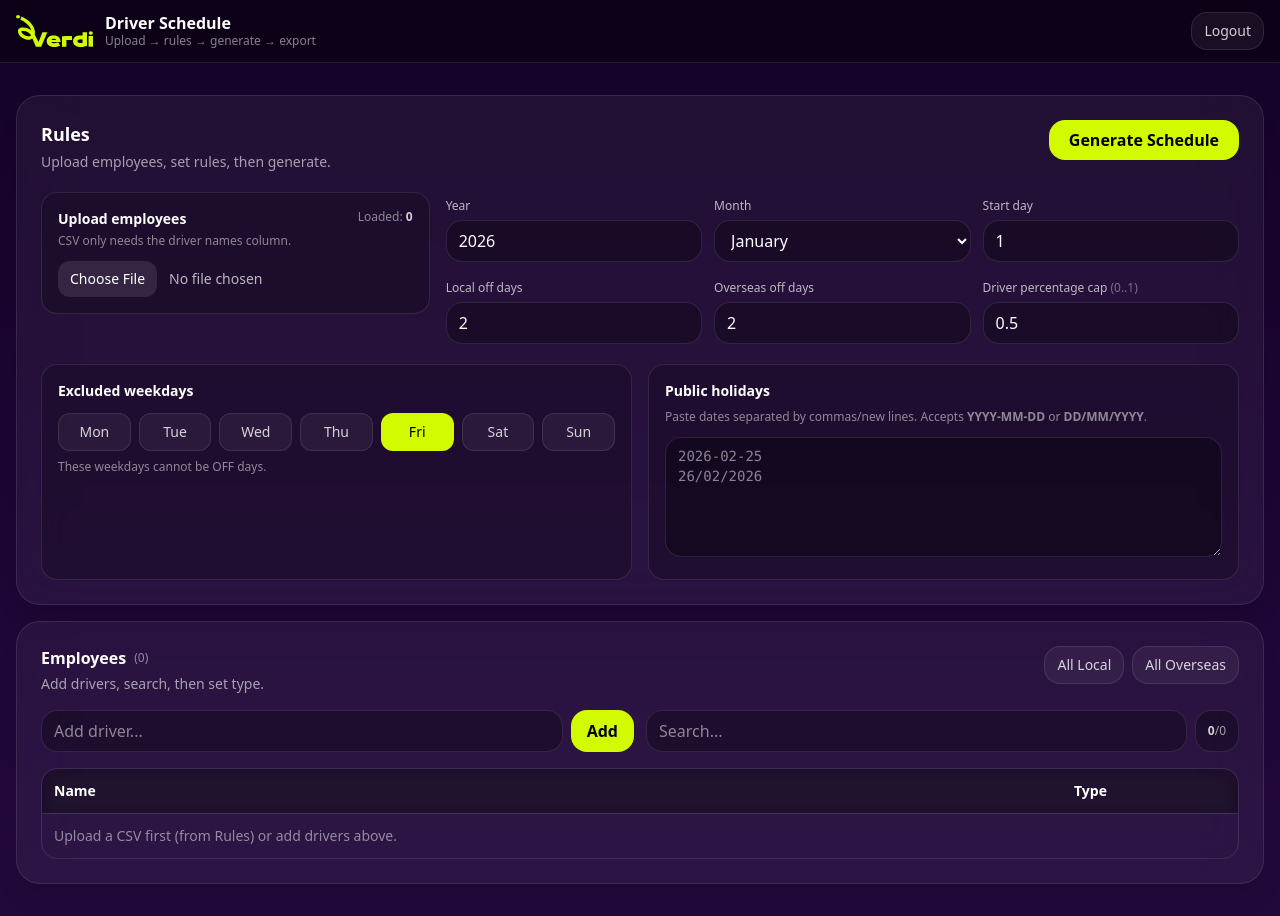
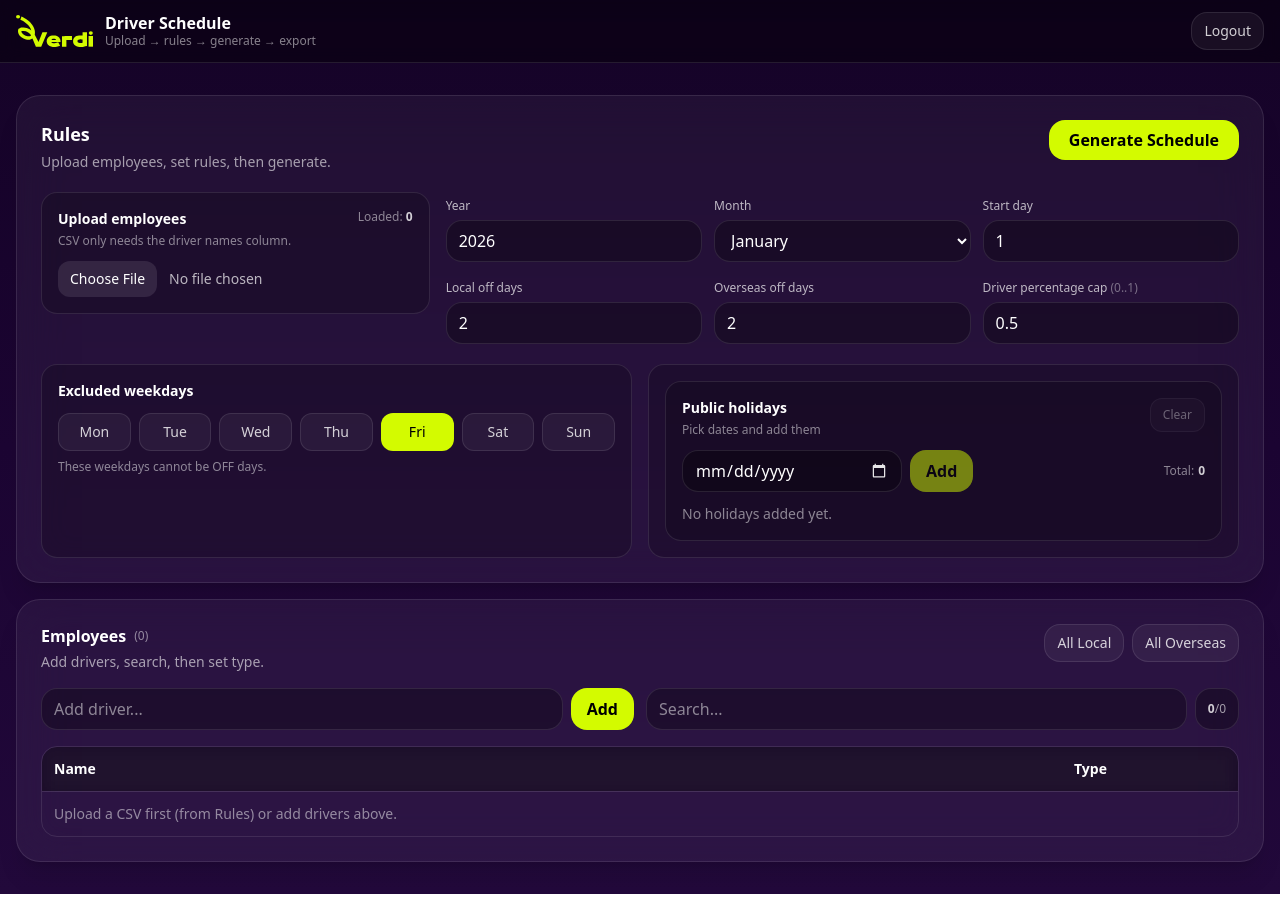
Before and after one commit to Chungus17/driver-scheduler-ui, a React (Vite) app: page /app in a window 1280 px wide. After the commit the page ends 894 px from the top, so only its background shows below. Built offline with nearby package versions, Linux system fonts and the light colour scheme; sample sign-in values are in the browser's storage.

Commit message:
Some UI changes

```diff
--- a/src/index.css
+++ b/src/index.css
@@ -1,5 +1,12 @@
 @import "tailwindcss";
 
-:root {
-    --color: #22093b;
+/* Make native date input calendar icon visible on dark backgrounds */
+.date-white-icon::-webkit-calendar-picker-indicator {
+  filter: invert(1);
+  opacity: 0.9;
+  cursor: pointer;
 }
+
+.date-white-icon::-webkit-calendar-picker-indicator:hover {
+  opacity: 1;
+}
--- a/src/pages/LoginPage.jsx
+++ b/src/pages/LoginPage.jsx
@@ -23,7 +23,7 @@ async function apiFetch(path, opts = {}) {
 export default function LoginPage() {
   const nav = useNavigate();
 
-  const [username, setUsername] = useState("admin");
+  const [username, setUsername] = useState("");
   const [password, setPassword] = useState("");
   const [loading, setLoading] = useState(false);
   const [err, setErr] = useState("");
--- a/src/pages/SchedulerPage.jsx
+++ b/src/pages/SchedulerPage.jsx
@@ -598,6 +598,99 @@ function ResultsView({ schedule }) {
   );
 }
 
+function PublicHolidaysPicker({ value, onChange }) {
+  const [draft, setDraft] = useState("");
+
+  const holidays = Array.isArray(value) ? value : [];
+
+  function addDate() {
+    const d = (draft || "").trim();
+    if (!d) return;
+
+    // ensure YYYY-MM-DD format (native date input already gives this)
+    // prevent duplicates
+    const next = Array.from(new Set([...holidays, d])).sort();
+    onChange(next);
+    setDraft("");
+  }
+
+  function removeDate(date) {
+    onChange(holidays.filter((x) => x !== date));
+  }
+
+  function clearAll() {
+    onChange([]);
+  }
+
+  return (
+    <div className="min-w-0 rounded-2xl border border-white/10 bg-black/20 p-4">
+      <div className="flex items-start justify-between gap-3">
+        <div className="min-w-0">
+          <div className="text-sm font-semibold">Public holidays</div>
+          <div className="text-xs text-white/50 mt-1">
+            Pick dates and add them
+          </div>
+        </div>
+
+        <button
+          type="button"
+          onClick={clearAll}
+          disabled={!holidays.length}
+          className="shrink-0 rounded-xl border border-white/10 bg-white/5 px-3 py-2 text-xs text-white/70 hover:bg-white/10 disabled:opacity-50"
+        >
+          Clear
+        </button>
+      </div>
+
+      {/* Add row */}
+      <div className="mt-3 flex flex-col sm:flex-row gap-2 min-w-0">
+        <input
+          type="date"
+          value={draft}
+          onChange={(e) => setDraft(e.target.value)}
+          className="date-white-icon w-full sm:w-[220px] min-w-0 rounded-2xl border border-white/10 bg-black/30 px-3 py-2 text-white outline-none focus:ring-2 focus:ring-[#d3fb00]/20 focus:border-[#d3fb00]/30"
+        />
+        <button
+          type="button"
+          onClick={addDate}
+          disabled={!draft}
+          className="shrink-0 rounded-2xl px-4 py-2 font-semibold bg-[#d3fb00] text-black hover:brightness-95 transition disabled:opacity-50"
+        >
+          Add
+        </button>
+
+        <div className="sm:ml-auto text-xs text-white/50 flex items-center">
+          Total: <b className="text-white/80 ml-1">{holidays.length}</b>
+        </div>
+      </div>
+
+      {/* Chips */}
+      <div className="mt-3 flex flex-wrap gap-2">
+        {holidays.length ? (
+          holidays.map((d) => (
+            <span
+              key={d}
+              className="group inline-flex items-center gap-2 rounded-full border border-white/10 bg-white/5 px-3 py-1.5 text-sm text-white/80"
+            >
+              <span className="font-mono text-xs text-white/70">{d}</span>
+              <button
+                type="button"
+                onClick={() => removeDate(d)}
+                className="rounded-full px-1 text-white/60 hover:text-white"
+                aria-label={`Remove ${d}`}
+              >
+                ✕
+              </button>
+            </span>
+          ))
+        ) : (
+          <div className="text-sm text-white/50">No holidays added yet.</div>
+        )}
+      </div>
+    </div>
+  );
+}
+
 export default function SchedulerPage() {
   const nav = useNavigate();
   const [token] = useState(() => localStorage.getItem("jwt") || "");
@@ -613,7 +706,7 @@ export default function SchedulerPage() {
 
   const [cap, setCap] = useState(0.5);
   const [excluded, setExcluded] = useState(["friday"]);
-  const [holidayText, setHolidayText] = useState("");
+  const [publicHolidays, setPublicHolidays] = useState([]);
 
   const [drivers, setDrivers] = useState([]);
   const [types, setTypes] = useState({});
@@ -681,7 +774,7 @@ export default function SchedulerPage() {
       month,
       start_day: Number(startDay),
       employees,
-      public_holidays: parseHolidayLines(holidayText),
+      public_holidays: publicHolidays,
       excluded_weekdays: excluded,
       local_off_days: Number(localOffDays),
       overseas_off_days: Number(overseasOffDays),
@@ -906,16 +999,9 @@ export default function SchedulerPage() {
               </div>
 
               <div className="min-w-0 rounded-2xl border border-white/10 bg-black/20 p-4">
-                <div className="text-sm font-semibold">Public holidays</div>
-                <div className="mt-2 text-xs text-white/50">
-                  Paste dates separated by commas/new lines. Accepts{" "}
-                  <b>YYYY-MM-DD</b> or <b>DD/MM/YYYY</b>.
-                </div>
-                <textarea
-                  value={holidayText}
-                  onChange={(e) => setHolidayText(e.target.value)}
-                  placeholder={"2026-02-25\n26/02/2026"}
-                  className="mt-3 w-full min-w-0 min-h-[120px] rounded-2xl border border-white/10 bg-black/30 px-3 py-2 font-mono text-sm text-white outline-none focus:ring-2 focus:ring-[#d3fb00]/20 focus:border-[#d3fb00]/30"
+                <PublicHolidaysPicker
+                  value={publicHolidays}
+                  onChange={setPublicHolidays}
                 />
               </div>
             </div>
```
